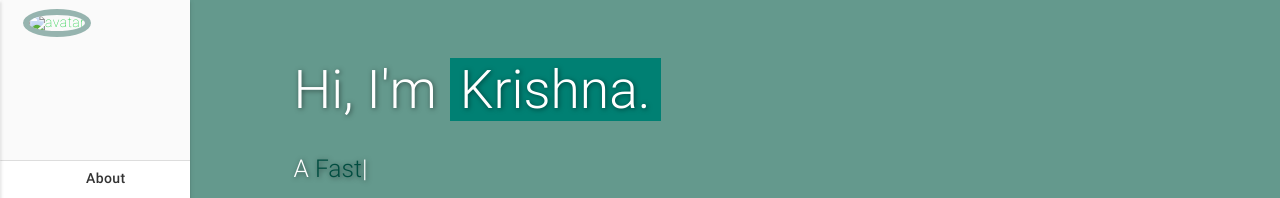
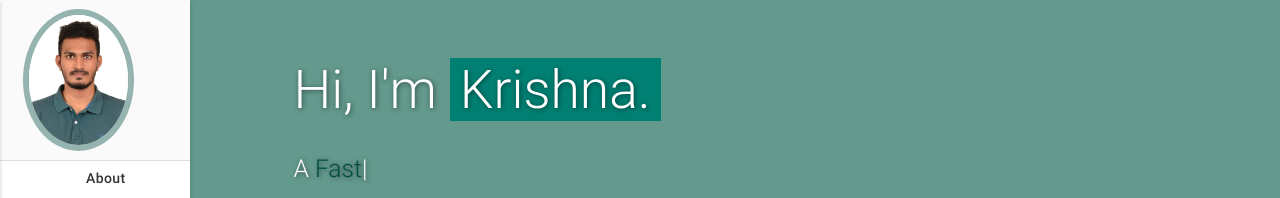
Before and after one commit to Krishna-gp/krishna.gp, a plain HTML site: page index.html in a window 1280 px wide. Shown: the top 198 px of the page. Drawn offline with nearby package versions, Linux system fonts and the light colour scheme; some icons are missing; files whose address does not match are found by name.

Commit message:
Update index.html

```diff
--- a/index.html
+++ b/index.html
@@ -85,7 +85,7 @@
       <li class="logo">
         <a id="logo-container" aria-label="Navigate to the beginning of the page" href="#intro"
           class="brand-logo grey-blue-text">
-          <img src="/Virat Picture.JPG" class="circle img-responsive profile-pic" alt="avatar">
+          <img src="/Virat.JPG" class="circle img-responsive profile-pic" alt="avatar">
         </a>
       </li>
 
```
